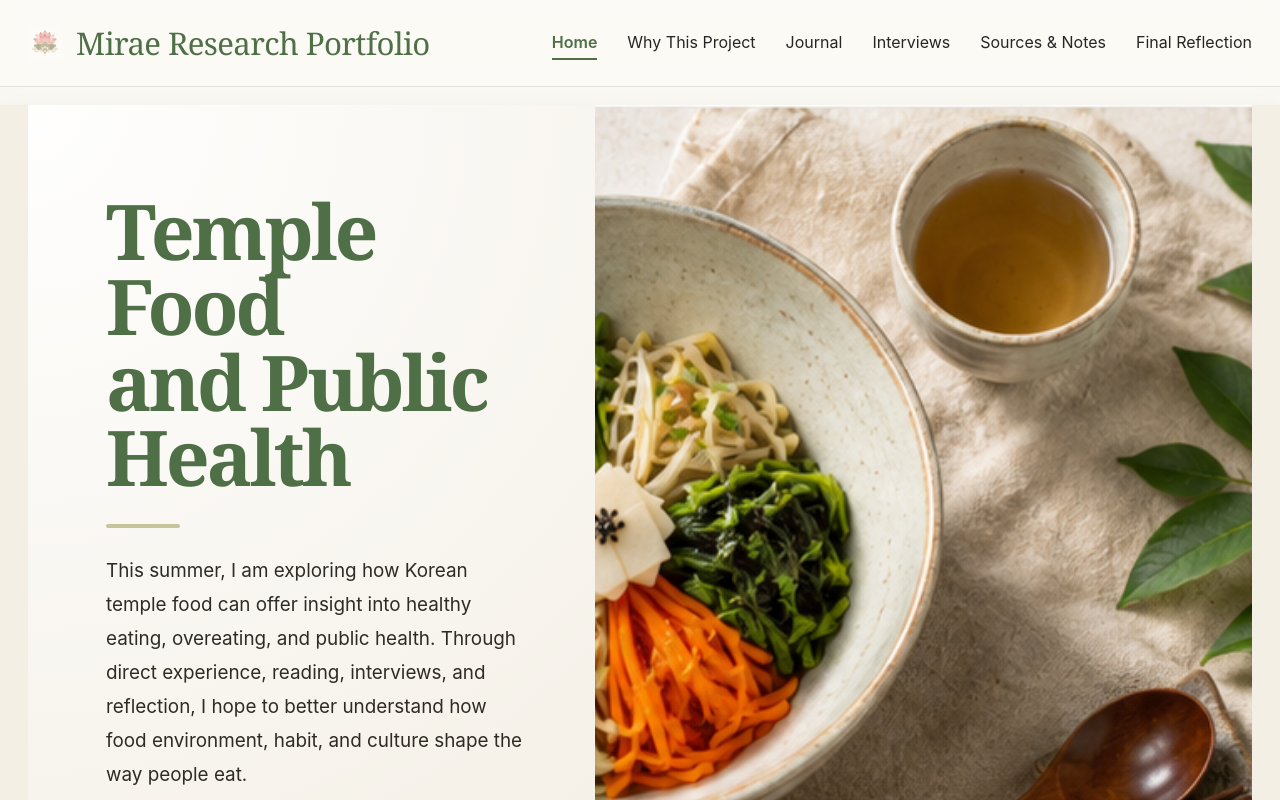
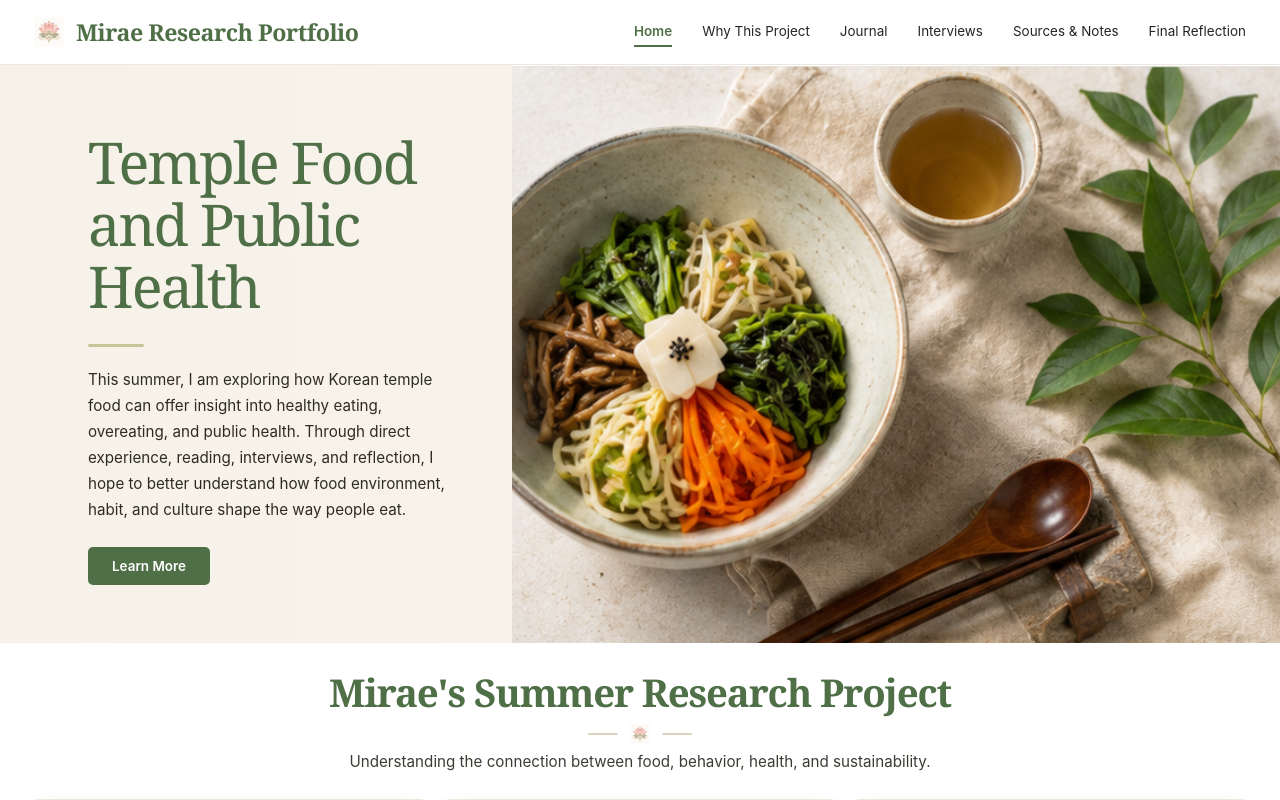
Before and after one commit to miraechung0126/researchportfolio, a Jekyll site: the page built from index.md, in a window 1280 px wide and 1400 px high. Shown: the top 800 px of the window. Built offline with Jekyll 4.4.1, drawn with Linux system fonts in a browser that asks for light colours; grey boxes are pictures that could not be loaded.

Commit message:
Update style.css

```diff
--- a/assets/css/style.css
+++ b/assets/css/style.css
@@ -1,49 +1,49 @@
 :root {
   --bg:#f8f6f1; --paper:#f4efe7; --card:#fff; --text:#282722; --muted:#5e5a50;
   --line:#e6e0d4; --green:#4f6f47; --green2:#6d8663; --shadow:0 10px 30px rgba(39,39,39,.06);
-  --radius:22px; --max:1280px;
-  }
+  --radius:18px; --max:1402px;
+}
 *{box-sizing:border-box}
 html{scroll-behavior:smooth}
-body{margin:0;background:linear-gradient(180deg,#faf8f3 0%,#f4f1e9 100%);color:var(--text);font-family:Inter,system-ui,-apple-system,"Segoe UI",sans-serif;}
+body{margin:0;background:#fff;color:var(--text);font-family:Inter,system-ui,-apple-system,"Segoe UI",sans-serif}
 img{display:block;max-width:100%}
 a{text-decoration:none;color:inherit}
-.shell{max-width:var(--max);margin:0 auto;padding:0 28px}
-.topbar{position:sticky;top:0;z-index:10;background:rgba(251,250,246,.92);backdrop-filter:blur(10px);border-bottom:1px solid rgba(229,224,213,.85)}
-.nav{height:86px;display:flex;align-items:center;justify-content:space-between;gap:24px}
-.brand{display:flex;align-items:center;gap:14px;min-width:0}
-.brand img{width:34px;height:34px;object-fit:contain;filter:saturate(.95)}
-.brand span{font-family:Georgia,"Times New Roman",serif;font-size:1.95rem;color:var(--green);letter-spacing:-.02em;white-space:nowrap}
-.menu{display:flex;align-items:center;gap:30px;flex-wrap:wrap;justify-content:flex-end;font-size:1rem}
-.menu a{padding:6px 0;color:#262626;border-bottom:2px solid transparent}
+.shell{max-width:var(--max);margin:0 auto;padding:0 34px}
+.topbar{position:sticky;top:0;z-index:10;background:rgba(255,255,255,.96);backdrop-filter:blur(10px);border-bottom:1px solid #ece8df}
+.nav{height:64px;display:flex;align-items:center;justify-content:space-between;gap:24px}
+.brand{display:flex;align-items:center;gap:12px;min-width:0}
+.brand img{width:30px;height:30px;object-fit:contain}
+.brand span{font-family:Georgia,"Times New Roman",serif;font-size:1.45rem;color:var(--green);font-weight:700;letter-spacing:-.02em;white-space:nowrap}
+.menu{display:flex;align-items:center;gap:30px;flex-wrap:wrap;justify-content:flex-end;font-size:.84rem}
+.menu a{padding:6px 0;color:#252525;border-bottom:2px solid transparent}
 .menu a.active,.menu a:hover{color:var(--green)}
 .menu a.active{border-color:var(--green);font-weight:600}
-.hero-wrap{margin-top:18px;border-radius:0 0 30px 30px;overflow:hidden;background:#f3efe5;box-shadow:var(--shadow)}
-.hero{display:grid;grid-template-columns:1.02fr 1.18fr;min-height:680px;align-items:stretch}
-.hero-copy{padding:88px 70px 88px 78px;background:radial-gradient(circle at top left,rgba(255,255,255,.95),rgba(244,239,229,.92));display:flex;flex-direction:column;justify-content:center}
-.hero-copy h1{margin:0 0 18px;font-family:Georgia,"Times New Roman",serif;font-size:clamp(3.2rem,6vw,5.2rem);line-height:.98;letter-spacing:-.04em;color:var(--green)}
-.hero-divider{width:74px;height:4px;border-radius:999px;background:#c7c49a;margin:12px 0 26px}
-.hero-copy p{margin:0;max-width:560px;font-size:1.18rem;line-height:1.8;color:#2e2b25}
-.hero-cta{margin-top:30px;display:inline-flex;align-items:center;justify-content:center;width:fit-content;background:var(--green);color:#fff;border-radius:12px;padding:16px 26px;font-weight:600;box-shadow:0 10px 22px rgba(78,111,70,.2)}
-.hero-media{position:relative;min-height:680px;background:#e7e2d7}
+.hero-wrap{margin-top:0;border-radius:0;overflow:hidden;background:#f5f1e8;box-shadow:none;padding:0}
+.hero{display:grid;grid-template-columns:40% 60%;min-height:512px;align-items:stretch}
+.hero-copy{padding:66px 48px 58px 88px;background:linear-gradient(90deg,#f6f2e9 0%,#f7f3eb 100%);display:flex;flex-direction:column;justify-content:center}
+.hero-copy h1{margin:0 0 16px;font-family:Georgia,"Times New Roman",serif;font-size:clamp(2.8rem,4.5vw,4rem);line-height:1.08;letter-spacing:-.035em;color:var(--green);font-weight:500}
+.hero-divider{width:56px;height:3px;border-radius:999px;background:#c7c49a;margin:10px 0 20px}
+.hero-copy p{margin:0;max-width:390px;font-size:.95rem;line-height:1.72;color:#2e2b25}
+.hero-cta{margin-top:24px;display:inline-flex;align-items:center;justify-content:center;width:fit-content;background:var(--green);color:#fff;border-radius:5px;padding:11px 24px;font-size:.84rem;font-weight:600;box-shadow:none}
+.hero-media{position:relative;min-height:512px;background:#e7e2d7}
 .hero-media img{width:100%;height:100%;object-fit:cover;object-position:center}
-.section{padding:60px 0 88px;scroll-margin-top:100px}
-.section-head{text-align:center;margin-bottom:38px}
+.section{padding:28px 0 56px;scroll-margin-top:80px}
+.section-head{text-align:center;margin-bottom:28px}
 .section-head h2{margin:0;font-family:Georgia,"Times New Roman",serif;color:var(--green);font-size:clamp(1.95rem,3vw,2.6rem);letter-spacing:-.03em;line-height:1.1}
 .lotus-mark{display:inline-flex;align-items:center;justify-content:center;gap:12px;margin:10px auto 8px}
 .lotus-mark:before,.lotus-mark:after{content:"";width:30px;height:2px;background:#d9d4bf;border-radius:999px}
 .lotus-mark img{width:20px;height:20px;object-fit:contain;opacity:.95}
 .section-head p{margin:0;color:#3e3b34;font-size:.95rem}
 .cards{display:grid;grid-template-columns:repeat(3,1fr);gap:20px;margin-top:20px}
-.card{background:rgba(255,255,255,.9);border:1px solid #ece7db;border-radius:16px;overflow:hidden;box-shadow:0 8px 24px rgba(39,39,39,.05);display:flex;flex-direction:column}
-.card-media{aspect-ratio:1.44/1;overflow:hidden;background:#eee8dc}
+.card{background:rgba(255,255,255,.9);border:1px solid #ece7db;border-radius:4px;overflow:hidden;box-shadow:0 8px 24px rgba(39,39,39,.05);display:flex;flex-direction:column}
+.card-media{aspect-ratio:1.75/1;overflow:hidden;background:#eee8dc}
 .card-media img{width:100%;height:100%;object-fit:cover}
 .card-body{padding:18px 16px 20px;display:flex;flex-direction:column;gap:10px;flex:1}
 .card h3,.entry h1,.section-title{margin:0;text-align:center;color:var(--green);font-family:Georgia,"Times New Roman",serif;font-weight:500;letter-spacing:-.03em}
 .card h3{font-size:1.3rem}
 .card p{margin:0;text-align:center;color:#39342b;font-size:.88rem;line-height:1.65;min-height:58px}
 .btn-wrap{margin-top:auto;display:flex;justify-content:center}
-.btn{display:inline-flex;align-items:center;justify-content:center;min-width:150px;padding:10px 14px;border-radius:10px;border:1.5px solid #7b916f;color:var(--green);background:#fff;font-size:.84rem;font-weight:600}
+.btn{display:inline-flex;align-items:center;justify-content:center;min-width:150px;padding:10px 14px;border-radius:5px;border:1.5px solid #7b916f;color:var(--green);background:#fff;font-size:.84rem;font-weight:600}
 .alt{background:rgba(255,255,255,.45);border-top:1px solid rgba(229,224,213,.7);border-bottom:1px solid rgba(229,224,213,.7)}
 .grid2{display:grid;grid-template-columns:repeat(2,1fr);gap:18px}
 .panel,.entry,.list-card{background:rgba(255,255,255,.9);border:1px solid #ece7db;border-radius:16px;padding:20px;box-shadow:0 8px 24px rgba(39,39,39,.04)}
@@ -57,5 +57,5 @@ a{text-decoration:none;color:inherit}
 .entry{max-width:820px;margin:22px auto 50px}
 .entry .meta{color:#7a7568;text-align:center;margin:8px 0 18px;font-size:.9rem}
 footer{text-align:center;padding:24px 16px 36px;color:#6a6556;font-size:.86rem}
-@media (max-width: 940px){.hero{grid-template-columns:1fr}.hero-media{height:460px}.cards,.grid2,.list-grid{grid-template-columns:1fr}}
-@media (max-width: 720px){.shell{padding:0 16px}.nav{height:auto;padding:18px 0;align-items:flex-start;flex-direction:column}.menu{gap:18px}.brand span{font-size:1.55rem}.hero-copy{padding:44px 24px 30px}.hero-copy p{font-size:1.04rem}.section{padding:42px 0 60px}.mini{grid-template-columns:1fr}}
+@media (max-width:940px){.hero{grid-template-columns:1fr}.hero-media{height:420px;min-height:420px}.cards,.grid2,.list-grid{grid-template-columns:1fr}}
+@media (max-width:720px){.shell{padding:0 16px}.nav{height:auto;padding:16px 0;align-items:flex-start;flex-direction:column}.menu{gap:16px}.brand span{font-size:1.35rem}.hero-copy{padding:42px 24px 34px}.hero-copy p{font-size:.95rem}.section{padding:36px 0 52px}.mini{grid-template-columns:1fr}}
```
